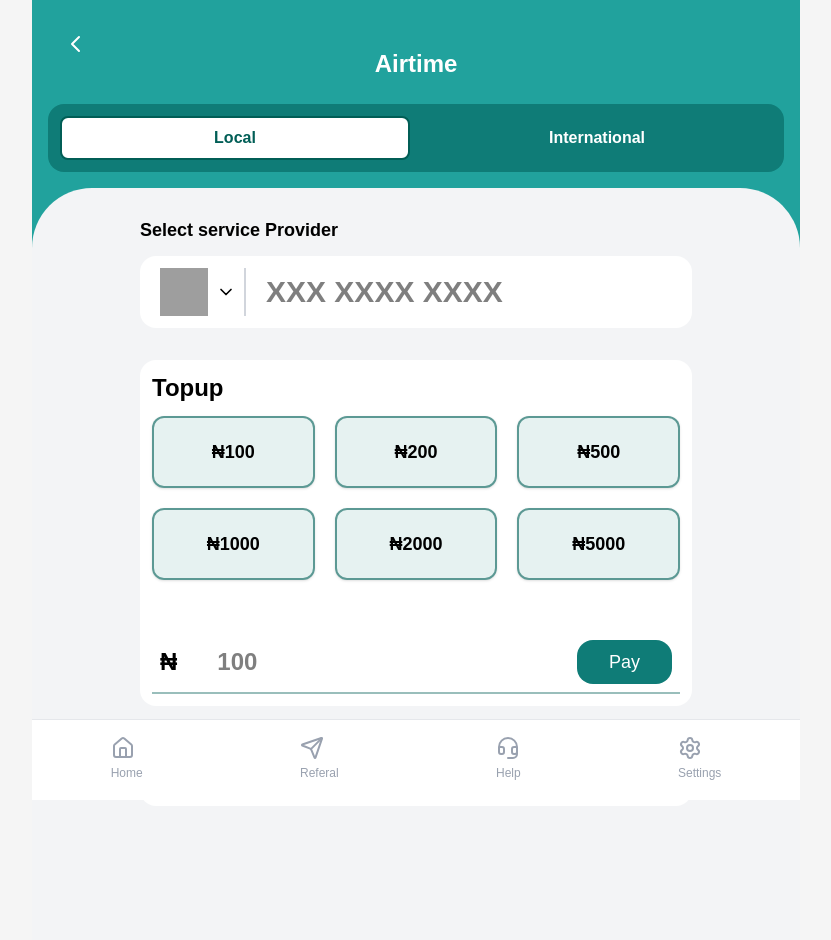
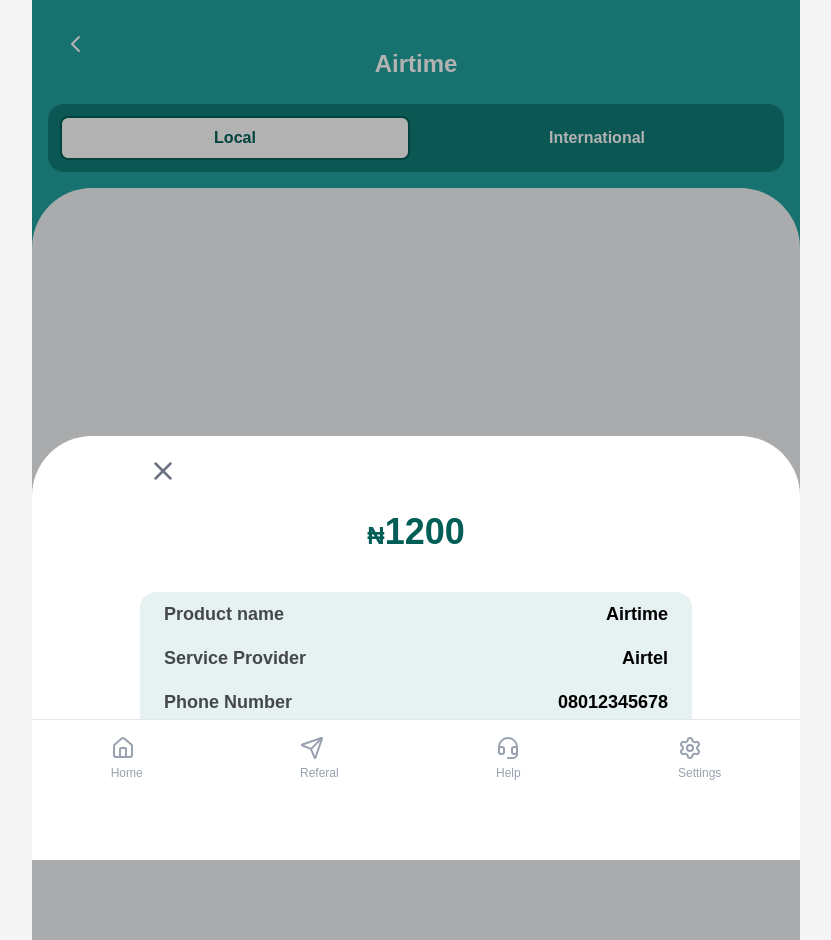
Before and after one commit to coreones/pwa-app, a Next.js app: page /app/payments/airtime in a window 1280 px wide. Shown: the whole page, without its empty margins (224-1055 px from the left). Built offline with nearby package versions, Linux system fonts and the light colour scheme; grey boxes are pictures that could not be loaded.

Commit message:
added airtime purchase screens

```diff
--- a/src/components/modal/payments/airtime-payment/local-purchase.tsx
+++ b/src/components/modal/payments/airtime-payment/local-purchase.tsx
@@ -1,9 +1,10 @@
-import { ChevronDown } from "lucide-react";
+import { ChevronDown, X } from "lucide-react";
 import Image from "next/image";
 import React, { useState } from "react";
 
 export default function LocalPurchase() {
-  const [step, setStep] = useState(1);
+  const [step, setStep] = useState(2);
+  const [saveBebeficiary, setSaveBeneficiary] = useState(false);
 
   const handleNext = () => {
     setStep((prevStep) => prevStep + 1);
@@ -13,6 +14,9 @@ export default function LocalPurchase() {
     setStep((prevStep) => (prevStep > 1 ? prevStep - 1 : prevStep));
   };
 
+  const handleSaveBeneficiary = () => {
+    setSaveBeneficiary(!saveBebeficiary);
+  };
   const dropdownAmount = [
     { value: 100, label: "₦100" },
     { value: 200, label: "₦200" },
@@ -20,6 +24,13 @@ export default function LocalPurchase() {
     { value: 1000, label: "₦1000" },
     { value: 2000, label: "₦2000" },
     { value: 5000, label: "₦5000" },
+  ];
+
+  const purchaceData = [
+    { title: "Product name", value: "Airtime" },
+    { title: "Service Provider", value: "Airtel" },
+    { title: "Phone Number", value: "08012345678" },
+    { title: "Amount", value: "₦1200" },
   ];
 
   const renderstep = () => {
@@ -69,24 +80,76 @@ export default function LocalPurchase() {
               </div>
               <div className="flex items-center w-full mt-10  border-b-2 border-primary/40 pb-2 p-2">
                 <span className="text-2xl font-black">₦</span>
-                 <input
+                <input
                   type="text"
                   name=""
                   id=""
                   placeholder="100"
                   className="w-full text-2xl font-semibold pl-10 outline-none"
                 />
-                <button type="button" className=" bg-alternate px-8 hover:bg-alternate/70 py-2 text-lg text-white rounded-2xl">
+                <button
+                  onClick={handleNext}
+                  type="button"
+                  className=" bg-alternate px-8 hover:bg-alternate/70 py-2 text-lg text-white rounded-2xl"
+                >
                   Pay
                 </button>
               </div>
             </div>
 
             <div className=" w-full bg-white  flex justify-between items-center rounded-2xl px-3 py-5">
-                <h1 className=" text-xl font-semibold text-black/70 ">Save as Beneficiary</h1>
-                <div className={`" w-20 border-2 border-primary rounded-full  flex `}>
+              <h1 className=" text-xl font-semibold text-black/70 ">
+                Save as Beneficiary
+              </h1>
+              <div
+                className={`" w-20 border-2 border-primary rounded-full p-1 items-center flex ${
+                  saveBebeficiary ? "justify-end " : "justify-start"
+                } `}
+              >
+                <div
+                  onClick={handleSaveBeneficiary}
+                  className={`" w-8 h-8 rounded-full   ${
+                    saveBebeficiary
+                      ? "translate-x-0 bg-primary"
+                      : "translate-x-[-2px] bg-gray-500"
+                  }  transition-all duration-500 cursor-pointer `}
+                ></div>
+              </div>
+            </div>
+          </div>
+        );
+      case 2:
+        return (
+          <div className="w-full absolute top-0 left-0 min-h-full bg-black/30 flex pb-20 items-end ">
+            <div className=" w-full bg-white rounded-t-[60px] pb-20">
+              <div className="w-full h-auto relative p-3 mx-auto  max-w-xl  ">
+                <button
+                  onClick={handleBack}
+                  className="text-gray-500 hover:text-red-500 cursor-pointer"
+                >
+                  <X size={30} className="absolute top-5 left-5 " />
+                </button>
+
+                <div className="flex w-fit mx-auto items-end py-10">
+                  <span className="text-2xl font-bold text-primary ">₦</span>
+                  <span className="text-4xl font-bold text-primary">1200</span>
+                </div>
+
+                <div className="flex flex-col   bg-alternate/10 rounded-2xl">
+                  {purchaceData.map((item, index) => (
+                    <div key={index} className="flex hover:bg-white/100 justify-between px-6 py-2">
+                      <span className="text-lg font-semibold text-black/70">
+                        {item.title}
+                      </span>
+                      <span className="text-lg font-bold ">{item.value}</span>
+                    </div>
+                  ))}
+                </div>
+
+                <div className="w-full flex justify-center ">
 
                 </div>
+              </div>
             </div>
           </div>
         );
```
